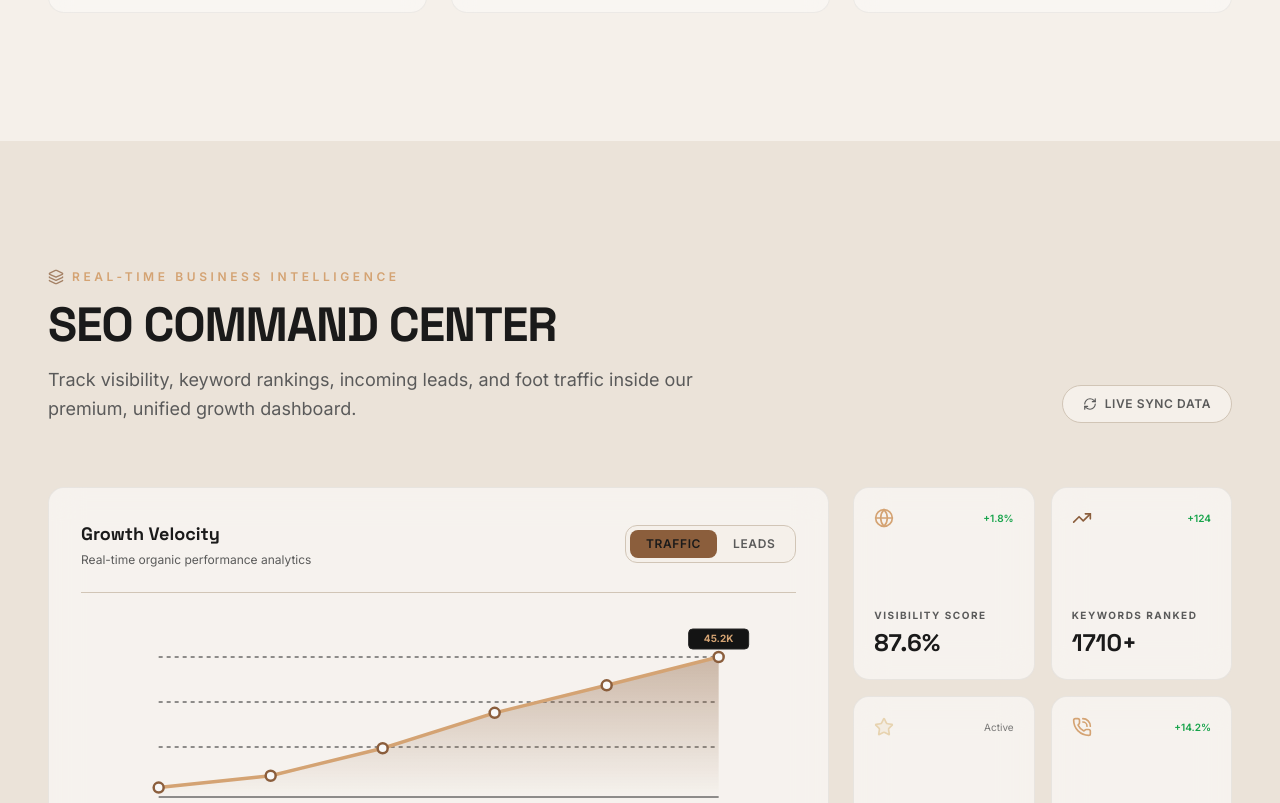
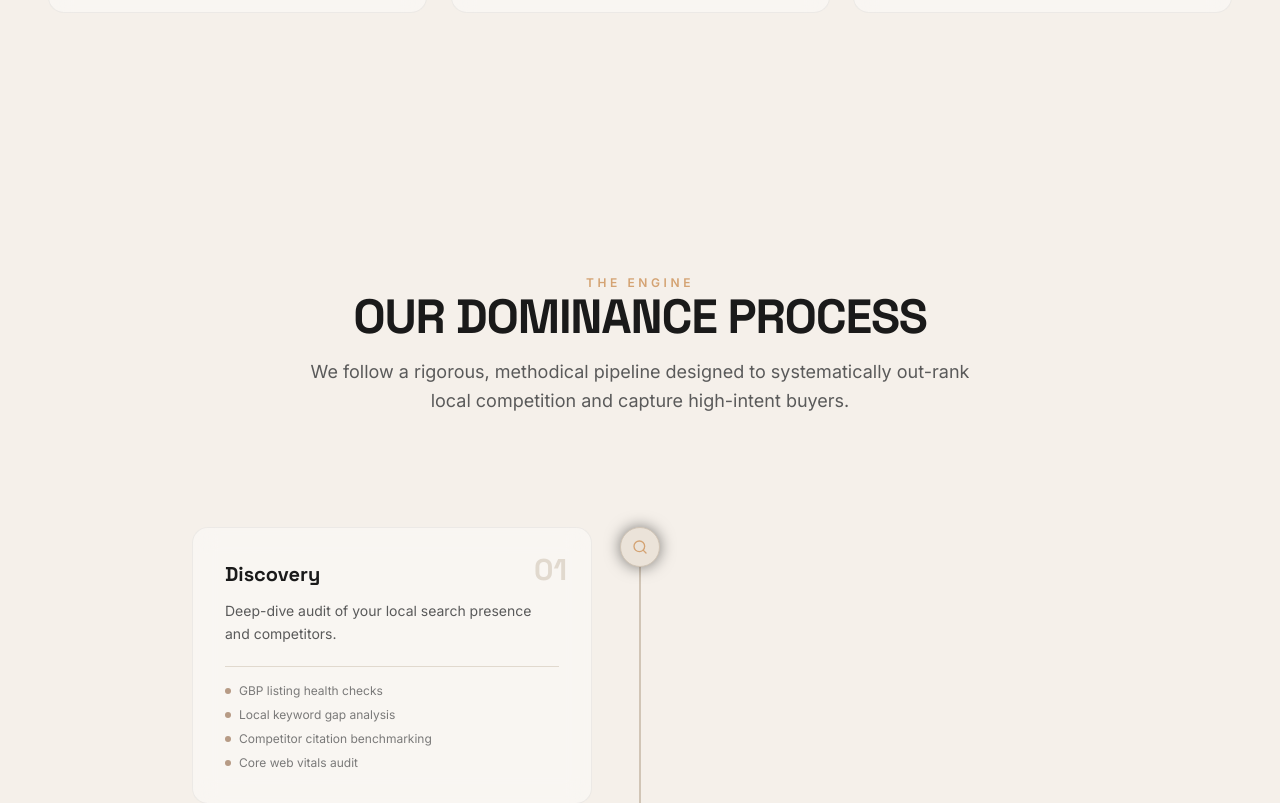
Before and after one commit to SealSrijan/SMB-SpotMyBusiness.in, a Next.js app in the folder frontend/: page / in a window 1280 px wide. Shown: the part 3497-4300 px from the top of the page. Built offline with nearby package versions, Linux system fonts and the light colour scheme.

Commit message:
Comment out SEOCommandCenter component
Comment out SEOCommandCenter component in page.tsx.

```diff
--- a/frontend/src/app/page.tsx
+++ b/frontend/src/app/page.tsx
@@ -9,7 +9,7 @@ import Navbar from "@/components/Navbar";
 import TrustMarquee from "@/components/TrustMarquee";
 import About from "@/components/About";
 import Services from "@/components/Services";
-import SEOCommandCenter from "@/components/SEOCommandCenter";
+// import SEOCommandCenter from "@/components/SEOCommandCenter";
 import Process from "@/components/Process";
 import Results from "@/components/Results";
 import ClientShowcase from "@/components/ClientShowcase";
@@ -142,7 +142,7 @@ export default function Home() {
             <TrustMarquee />
             <About />
             <Services />
-            <SEOCommandCenter />
+            {/* <SEOCommandCenter /> */}
             <Process />
             <Results />
             <ClientShowcase />
```
